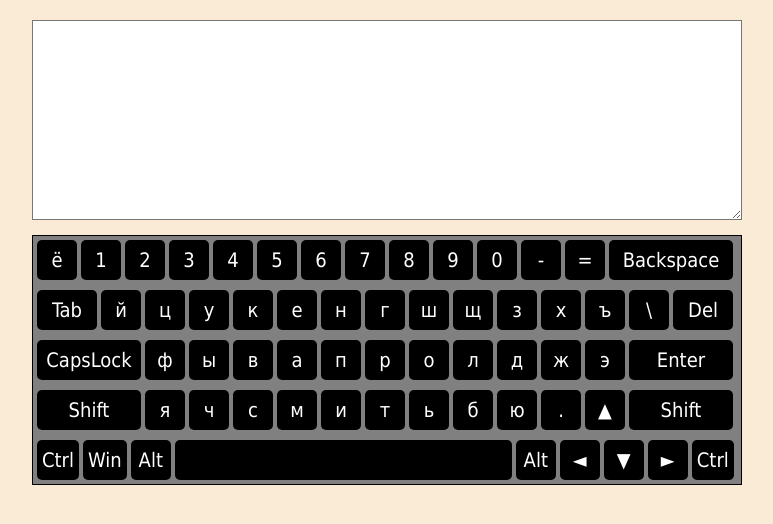
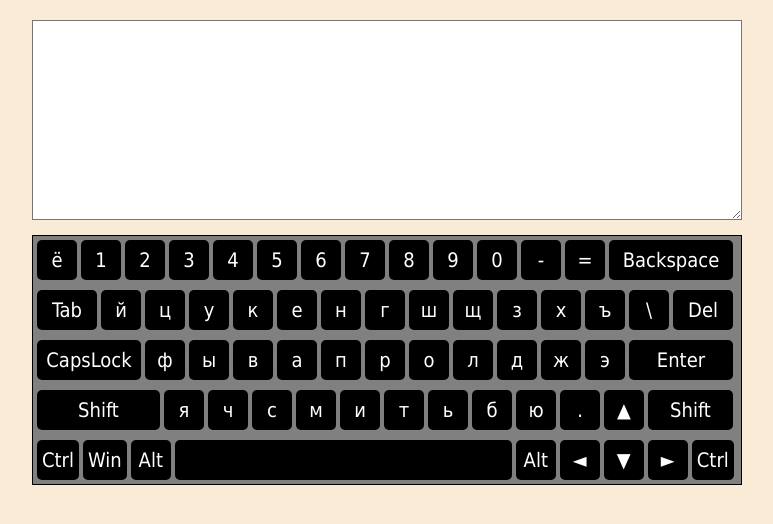
Before and after one commit to aleksandr-jasinski/virtual-keyboard-2020Q1, a plain HTML site: page index.html in a window 1280 px wide. Shown: the whole page, without its empty margins (32-805 px from the left). Drawn offline with Linux system fonts and the light colour scheme.

Commit message:
fix: fix width of shift keys

```diff
--- a/Key.js
+++ b/Key.js
@@ -52,7 +52,7 @@ class Key {
 
   get keyShiftLeft() {
     let span = document.createElement('span');
-    span.className = 'key key_twin shift';
+    span.className = 'key shift';
     span.id = 'id_ShiftLeft'
     span.innerHTML = this.inscription;
     return span;
@@ -60,7 +60,7 @@ class Key {
 
   get keyShiftRight() {
     let span = document.createElement('span');
-    span.className = 'key key_twin shift';
+    span.className = 'key  shift';
     span.id = 'id_ShiftRight'
     span.innerHTML = this.inscription;
     return span;
--- a/style.css
+++ b/style.css
@@ -72,7 +72,12 @@ body {
 #id_Enter {
   width: 104px;
 }
-
+#id_ShiftLeft {
+  width: 123px;
+}
+#id_ShiftRight {
+  width: 85px;
+}
 .key_transform {
   z-index: 22;
 
```
